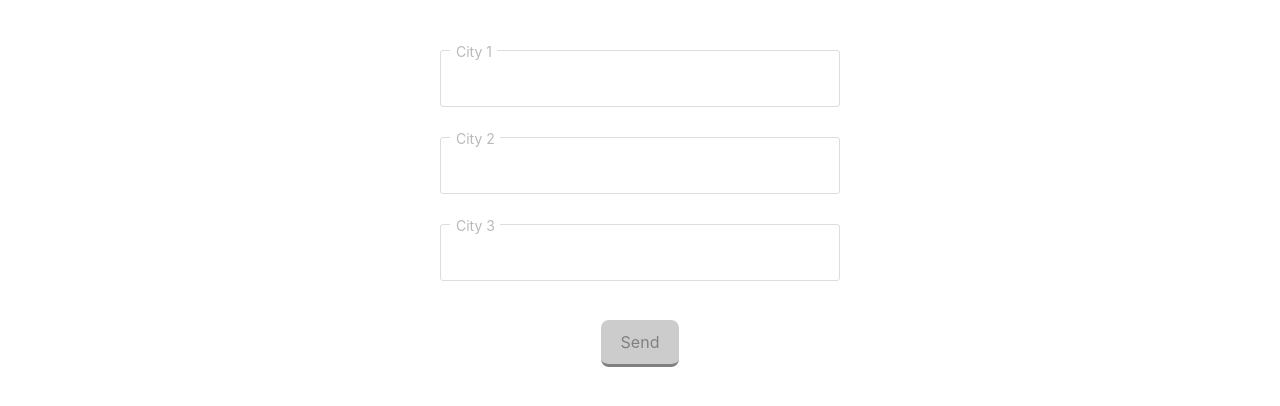
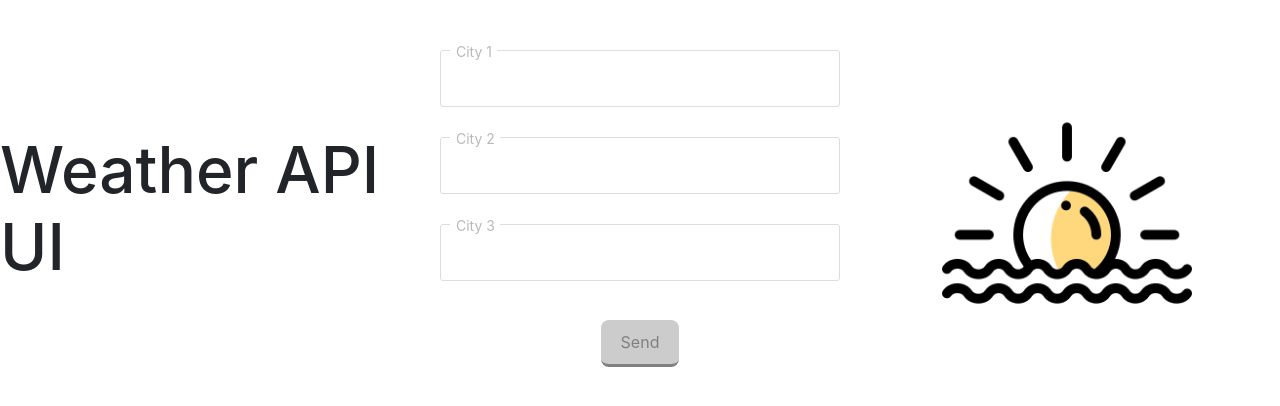
Before and after one commit to jtalegria/gocontact_exercise, a React (Create React App) app in the folder frontend/: page / in a window 1280 px wide. Shown: the top 406 px of the page. Built offline with nearby package versions, Linux system fonts and the light colour scheme.

Commit message:
Frontend | Form Validation

```diff
--- a/frontend/src/App.js
+++ b/frontend/src/App.js
@@ -3,6 +3,8 @@ import React, { Component } from 'react';
 import WeatherAPI from "./components/WeatherAPI"
 
 import StyledForm from "../src/styles/Form"
+import CenteredDiv from './styles/CenteredDiv';
+import SunIcon from "./gifs/sun.png"
 
 class App extends Component {
   constructor() {
@@ -11,7 +13,8 @@ class App extends Component {
       city1: "",
       city2: "",
       city3: "",
-      submitted: false
+      submitted: false,
+      submittedCount: 0
     }
     this.handleChange = this.handleChange.bind(this)
   }
@@ -19,33 +22,33 @@ class App extends Component {
   handleChange(event) {
     const { name, value } = event.target
     this.setState({
-      [name]: value
+      [name]: value,
+      submitted: false
     })
   }
 
   handleSubmit(event) {
     event.preventDefault()
-    if (this.state.submitted === true) {
-      this.setState({ submitted: !this.state.submitted })
-      // this.setState({ submitted: !this.state.submitted })
-    }
-    else {
       this.setState({
-        submitted: true
+        submitted: !this.state.submitted,
+        submittedCount: this.state.submittedCount + 1
       })
-    }
   }
 
   render() {
     return (
-      <main>
+      <div>
+        <CenteredDiv>
+          <div id="left">
+            <CenteredDiv><h1>Weather API UI</h1></CenteredDiv>
+          </div>
+          <div id="middle">
             <StyledForm>
               <ul>
                 <li>
                   <label for="city1">City 1</label>
                   <input type="text"
                     name="city1"
-                maxlength="100"
                     value={this.setState.city1}
                     onChange={this.handleChange}>
                   </input>
@@ -55,7 +58,6 @@ class App extends Component {
                   <label for="city2">City 2</label>
                   <input type="text"
                     name="city2"
-                maxlength="100"
                     value={this.setState.city1}
                     onChange={this.handleChange}>
                   </input>
@@ -65,7 +67,6 @@ class App extends Component {
                   <label for="city3">City 3</label>
                   <input type="text"
                     name="city3"
-                maxlength="100"
                     value={this.setState.city1}
                     onChange={this.handleChange}>
                   </input>
@@ -77,11 +78,30 @@ class App extends Component {
               </ul>
             </StyledForm>
 
-        {this.state.submitted
+          </div>
+          <div id="right">
+            <CenteredDiv>
+              <img id="sun" src={SunIcon} alt="sun" width="250" height="250" />
+            </CenteredDiv>
+          </div>
+        </CenteredDiv>
+
+        {this.state.submittedCount !== 0 && this.state.city1 === ""
+          ? <CenteredDiv>You must provide the name of the City 1. </CenteredDiv>
+          : null}
+
+        {this.state.submittedCount !== 0 && this.state.city2 === ""
+          ? <CenteredDiv>You must provide the name of the City 2. </CenteredDiv>
+          : null}
+
+        {this.state.submittedCount !== 0 && this.state.city3 === ""
+          ? <CenteredDiv>You must provide the name of the City 3. </CenteredDiv>
+          : null}
+
+        {this.state.submitted && this.state.city1 !== "" && this.state.city2 !== "" && this.state.city3 !== ""
           ? <WeatherAPI city1={this.state.city1} city2={this.state.city2} city3={this.state.city3} />
           : null}
-
-      </main >
+      </div>
     )
   }
 }
--- a/frontend/src/styles/CenteredDiv.js
+++ b/frontend/src/styles/CenteredDiv.js
@@ -6,9 +6,73 @@ const CenteredDiv = styled.div`
     align-items: center;
     justify-content: center;
 
-    @media(max-width: 1070px){
+    .h1 {
+        font-size: 2.5rem;
+    }
+
+    #left {
+        flex-basis:50%;
+        order: 0
+    }
+
+    #middle {
+        flex-basis:50%;
+        order: 1
+    }
+
+    #right {
+        flex-basis:50%;
+        order: 2
+    }
+
+    @media(max-width: 599px){       /* Phones */
         flex-direction: column;
+
+        h1 {
+            font-size: 1.75rem;
+        }
+
+        #left{
+
+        }
+
+
+        #right{
+            order:-1
+        }
+
+        #sun{
+            width: 100px;
+            height: 100px;
+        }
     }
+
+    @media(min-width: 600px), @media (min-width:768px){       /* iPad */
+        flex-direction: row;
+
+        #chart {
+            flex-basis: 40%;
+            margin: 0px 25px 0px 25px;
+        }
+
+        #table {
+            flex-basis: 60%;
+            margin: 0px 25px 0px 0px;
+        }
+
+        h1 {
+            font-size: 2.1rem;
+        }
+    }
+
+    @media (min-width: 992px){
+        flex-direction: row;
+        h1 {
+            font-size: 4rem;
+        }
+    }
+
+
 `
 
 export default CenteredDiv
```
Also changed, not shown: frontend/src/gifs/spinner200px.gif, frontend/src/gifs/sun.png (added). Lines whose indentation alone changed are shown as unchanged.
